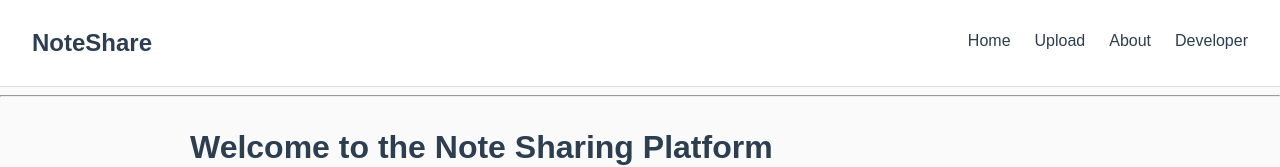
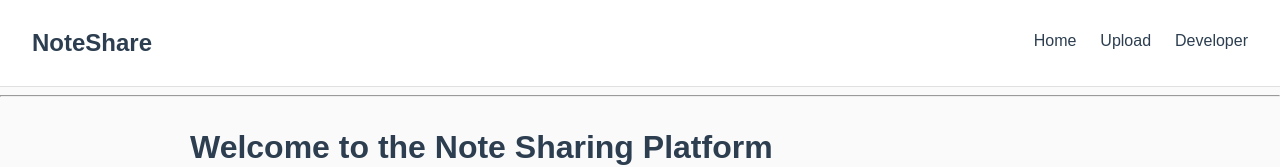
Before and after one commit to RyuPatchanon/Edu_Notes, a website: page index.html in a window 1280 px wide. Shown: the top 167 px of the page. Drawn offline with Linux system fonts and the light colour scheme; files that its build step writes are made by us from their sources; files whose address does not match are found by name.

Commit message:
remove about page& related refs

```diff
--- a/navbar.html
+++ b/navbar.html
@@ -5,7 +5,6 @@
       <ul class="nav-links">
         <li><a href="index.html">Home</a></li>
         <li><a href="upload.html">Upload</a></li>
-        <li><a href="about.html">About</a></li>
         <li><a href="developer.html">Developer</a></li>
       </ul>
     </div>
```
